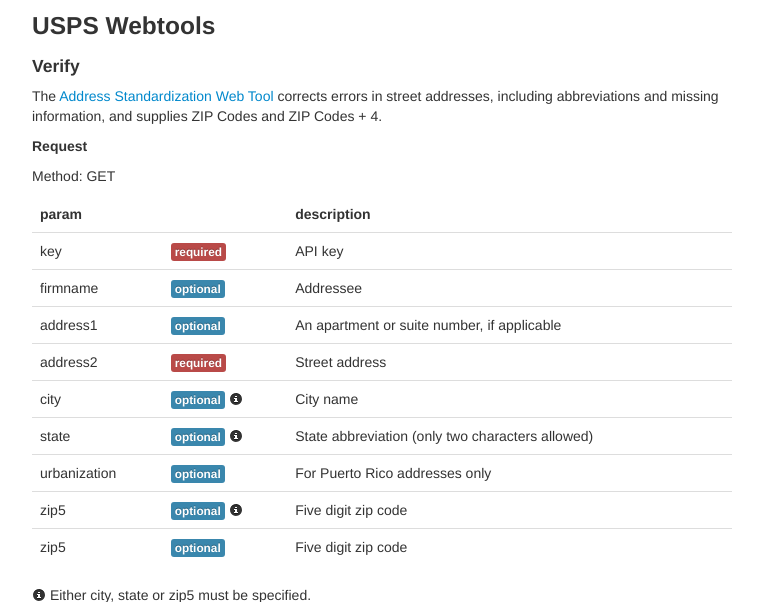
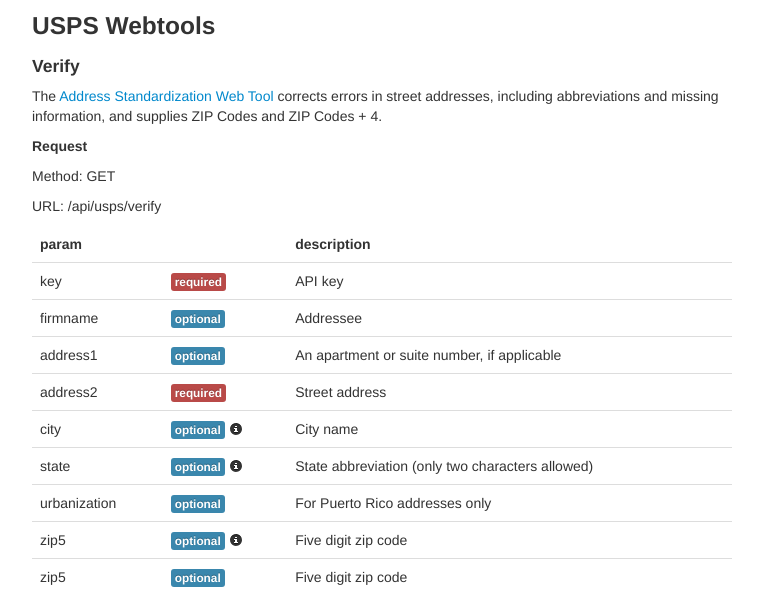
Before and after one commit to markjen/ecomtools, a Python web app: template gae/templates/index.html in a window 1280 px wide. Shown: the part 264-866 px from the top of the page, without its empty margins (138-901 px from the left). Run offline with Jinja, Linux system fonts and the light colour scheme; the template is opened without the code that fills it, so the values that code supplies are empty; some libraries are stand-ins or nearby versions.

Commit message:
Display USPS Verify API URL and fix registration email glitch

```diff
--- a/gae/handler.py
+++ b/gae/handler.py
@@ -47,7 +47,7 @@
       if len(email_parts) == 2:
         entity = model.Registration.create(email)
         mail.send_mail(
-            sender='noreply@{}.appspot.com'.format(app_identity.get_application_id()),
+            sender='noreply@{}.appspotmail.com'.format(app_identity.get_application_id()),
             to=email,
             subject='eCommerce tools API key',
             body='Your API key is "{}"'.format(entity.key.id()))
--- a/gae/templates/index.html
+++ b/gae/templates/index.html
@@ -26,6 +26,9 @@
     <h5>Request</h5>
     <p>
       Method: GET
+    </p>
+    <p>
+      URL: /api/usps/verify
     </p>
     <table class="table">
       <thead>
```
